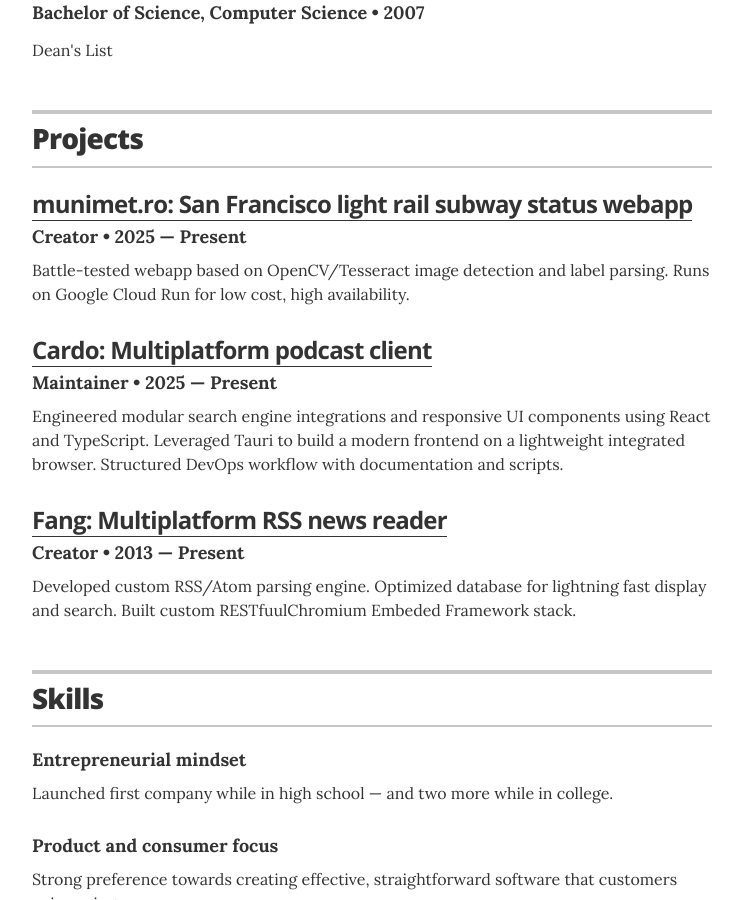
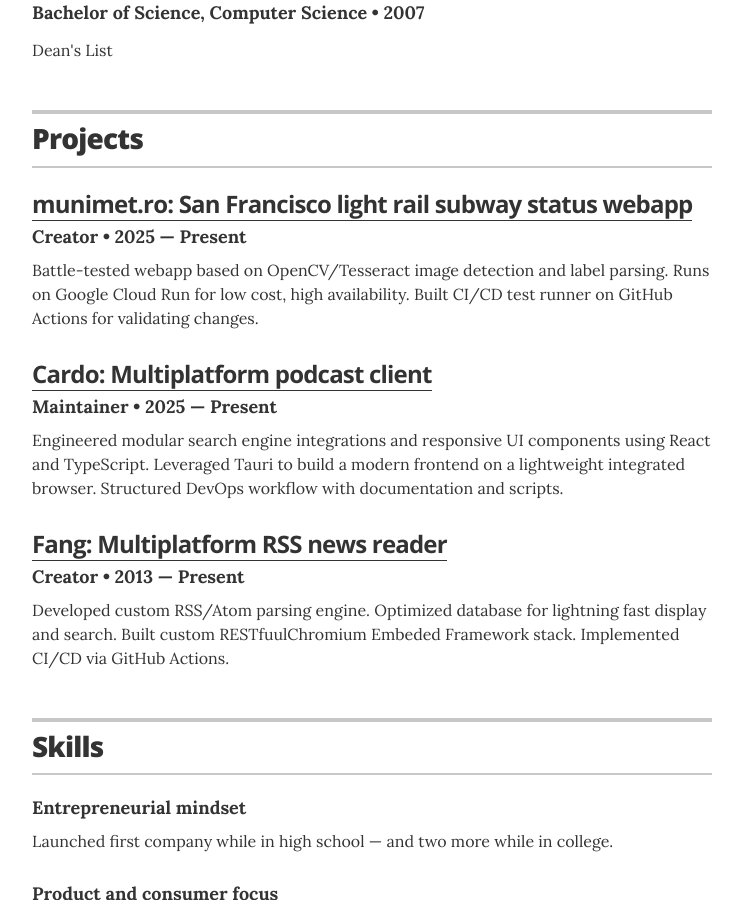
Before and after one commit to MrEricSir/resume, a Jekyll site: the page built from index.html, in a window 1280 px wide and 900 px high, scrolled down 2862 px. Shown: the whole window, without its empty margins (268-1011 px from the left). Built offline with Jekyll 4.4.1, drawn with Linux system fonts in a browser that asks for light colours.

Commit message:
Enhance project descriptions with CI/CD details
Added CI/CD test runner and implementation details for GitHub Actions to project descriptions.

```diff
--- a/_data/projects.yml
+++ b/_data/projects.yml
@@ -5,7 +5,7 @@
   role: Creator
   duration: 2025 &mdash; Present
   url: "https://munimet.ro"
-  description: Battle-tested webapp based on OpenCV/Tesseract image detection and label parsing. Runs on Google Cloud Run for low cost, high availability.
+  description: Battle-tested webapp based on OpenCV/Tesseract image detection and label parsing. Runs on Google Cloud Run for low cost, high availability. Built CI/CD test runner on GitHub Actions for validating changes.
 
 - project: "Cardo: Multiplatform podcast client"
   role: Maintainer
@@ -17,4 +17,4 @@
   role: Creator
   duration: 2013 &mdash; Present
   url: "https://getfang.com/"
-  description: Developed custom RSS/Atom parsing engine. Optimized database for lightning fast display and search. Built custom RESTfuulChromium Embeded Framework stack.
+  description: Developed custom RSS/Atom parsing engine. Optimized database for lightning fast display and search. Built custom RESTfuulChromium Embeded Framework stack. Implemented CI/CD via GitHub Actions.
```
